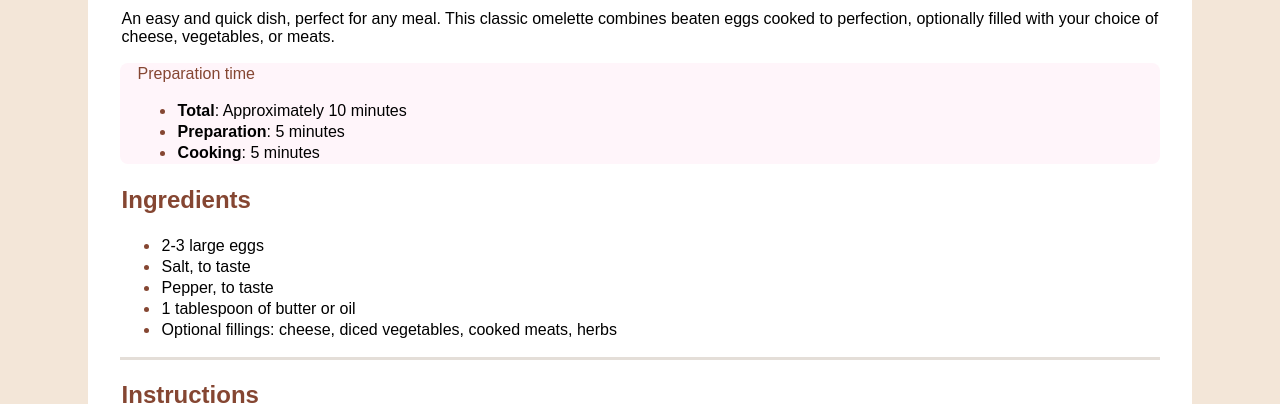
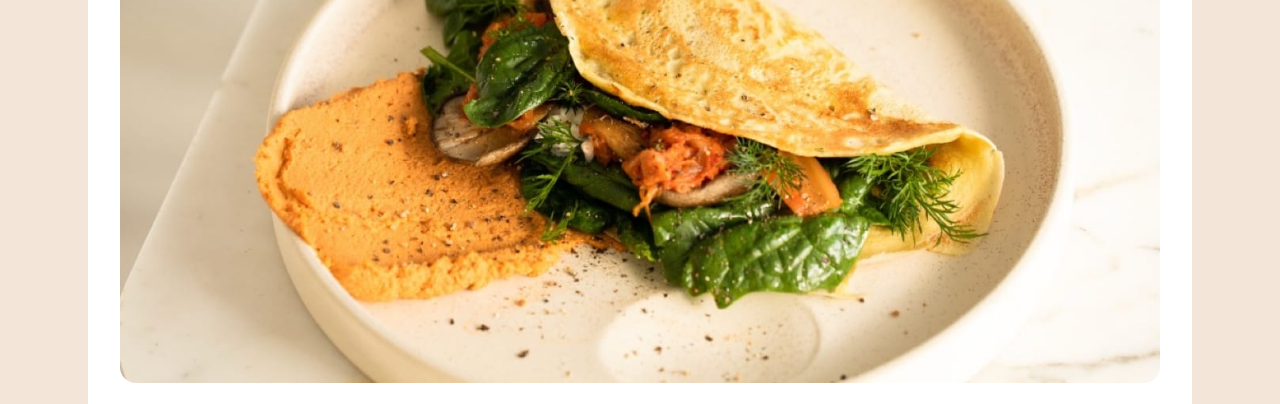
Before and after one commit to R-clout/recipe-page-using-html-css, a plain HTML site: page index.html in a window 1280 px wide. Shown: the part 205-609 px from the top of the page. Drawn offline with Linux system fonts and the light colour scheme; a web font is replaced by a local one.

Commit message:
Update index.html

```diff
--- a/index.html
+++ b/index.html
@@ -15,7 +15,7 @@
 
 <body>
   <div class="label">
-    <img src="main/image-omelette.jpeg" alt="a very nice tacos">
+    <img src="image-omelette.jpeg" alt="a very nice tacos">
     <main>
       <h1>Simple Omelette Recipe</h1>
       <p> An easy and quick dish, perfect for any meal. This classic omelette combines beaten eggs cooked
```
